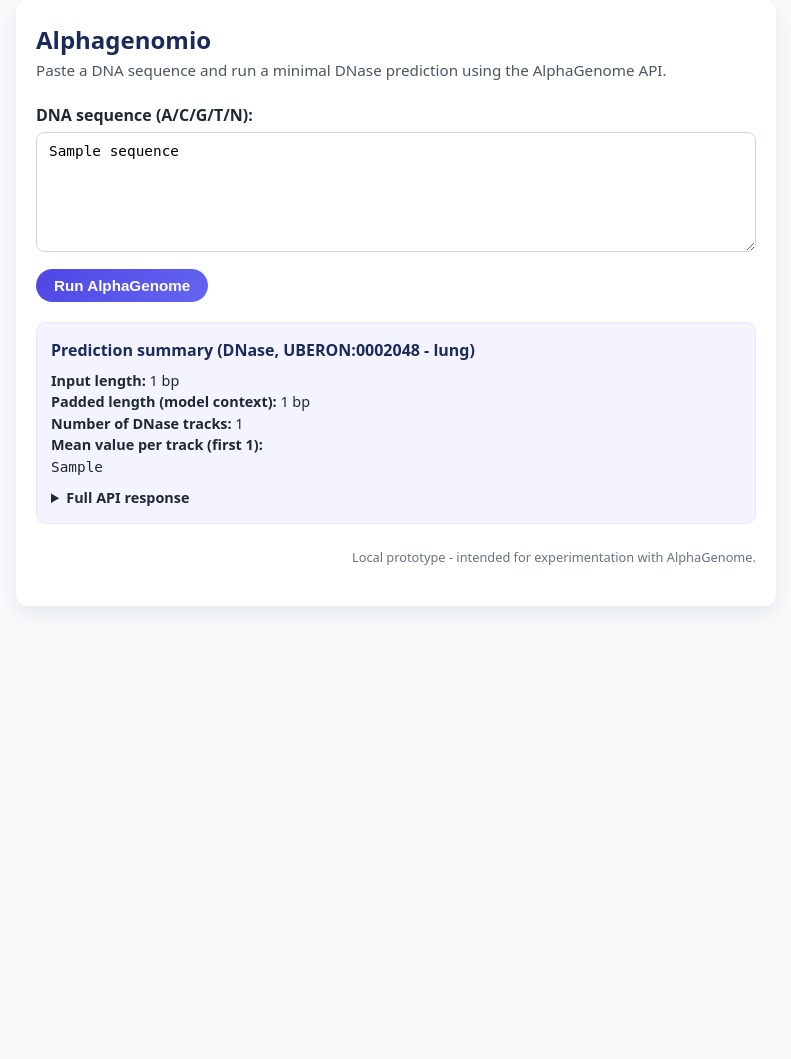
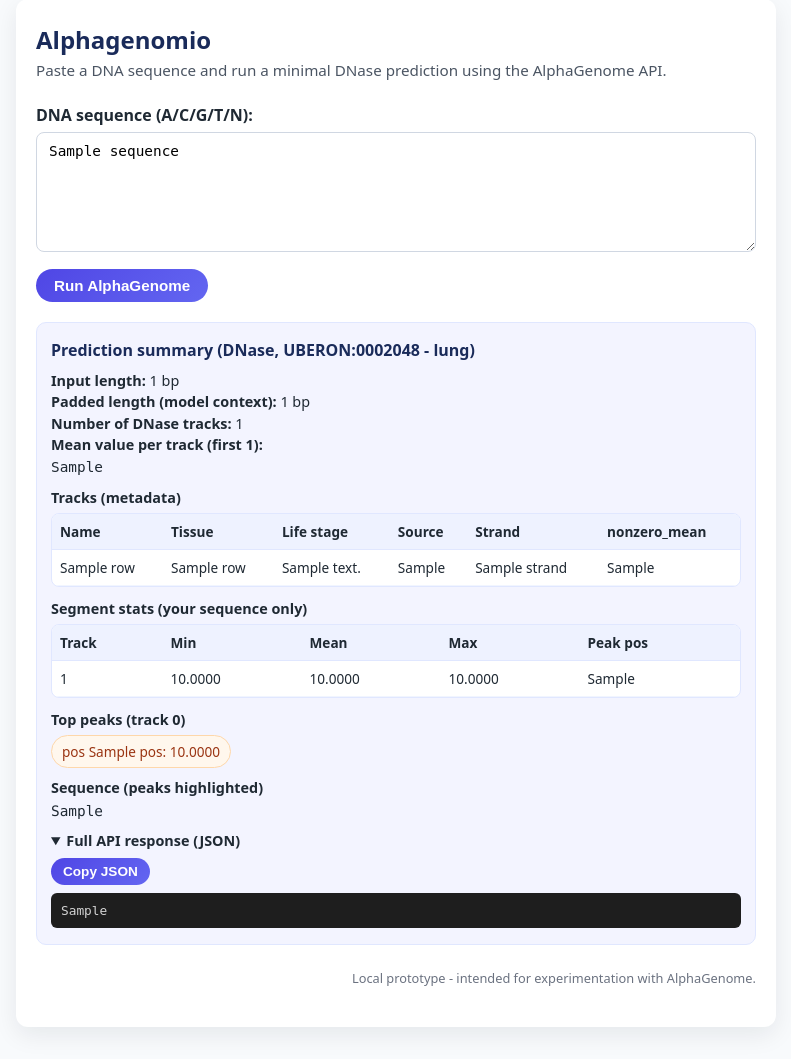
Before and after one commit to gorelikspb/alphagenomio, a Flask app: template templates/index.html in a window 1280 px wide. Shown: the part 33-1092 px from the top of the page, without its empty margins (244-1035 px from the left). Before the commit the page ends 642 px from the top, so only its background shows below. Run offline with Flask 3, Linux system fonts and the light colour scheme; the template is opened without the code that fills it: most values are stand-ins (such as "Sample title", 1, 10 or a date in 2020).

Commit message:
Update: highlight DNase peaks
Made-with: Cursor

```diff
--- a/app.py
+++ b/app.py
@@ -110,6 +110,105 @@ def _build_api_raw_output(output, segment, start_idx: int, seq_len: int) -> dict
     return raw
 
 
+def _summarize_segment_stats(segment, max_tracks: int = 10) -> List[dict]:
+    """Compute compact per-track stats over the user's segment."""
+    try:
+        import numpy as np
+    except ImportError:
+        # Minimal fallback without numpy
+        stats: List[dict] = []
+        num_pos = len(segment)
+        num_tracks = len(segment[0]) if num_pos and hasattr(segment[0], "__len__") else 1
+        num_tracks = min(num_tracks, max_tracks)
+        for j in range(num_tracks):
+            vals = [float(segment[i][j]) for i in range(num_pos)]
+            vmin = min(vals) if vals else 0.0
+            vmax = max(vals) if vals else 0.0
+            mean = sum(vals) / max(len(vals), 1)
+            argmax = vals.index(vmax) + 1 if vals else None
+            stats.append({"track_index": j, "min": vmin, "mean": mean, "max": vmax, "max_pos": argmax})
+        return stats
+
+    seg = np.asarray(segment, dtype=float)
+    if seg.ndim == 1:
+        seg = seg.reshape(-1, 1)
+    seg = seg[:, :max_tracks]
+    mins = seg.min(axis=0)
+    maxs = seg.max(axis=0)
+    means = seg.mean(axis=0)
+    argmax = seg.argmax(axis=0) + 1  # 1-based position within segment
+    out: List[dict] = []
+    for j in range(seg.shape[1]):
+        out.append(
+            {
+                "track_index": int(j),
+                "min": float(mins[j]),
+                "mean": float(means[j]),
+                "max": float(maxs[j]),
+                "max_pos": int(argmax[j]),
+            }
+        )
+    return out
+
+
+def _compact_track_metadata(output, max_tracks: int = 10) -> Optional[List[dict]]:
+    """Return a compact view of TrackData.metadata for quick UI display."""
+    if output.dnase is None or not hasattr(output.dnase, "metadata") or output.dnase.metadata is None:
+        return None
+    meta = output.dnase.metadata
+    try:
+        records = meta.to_dict("records")
+    except Exception:
+        return None
+
+    keep_cols = [
+        "name",
+        "strand",
+        "biosample_name",
+        "biosample_type",
+        "biosample_life_stage",
+        "ontology_curie",
+        "data_source",
+        "nonzero_mean",
+    ]
+    compact: List[dict] = []
+    for row in records[:max_tracks]:
+        compact.append({k: _to_serializable(row.get(k)) for k in keep_cols if k in row})
+    return compact
+
+
+def _top_peaks(segment, k: int = 5, track_index: int = 0) -> List[dict]:
+    """Return top-k peak positions within the user's segment for a given track."""
+    try:
+        import numpy as np
+    except ImportError:
+        vals = [float(segment[i][track_index]) for i in range(len(segment))] if segment else []
+        ranked = sorted(enumerate(vals, start=1), key=lambda t: t[1], reverse=True)[:k]
+        return [{"pos": int(pos), "value": float(v)} for pos, v in ranked]
+
+    seg = np.asarray(segment, dtype=float)
+    if seg.ndim == 1:
+        seg = seg.reshape(-1, 1)
+    if seg.shape[0] == 0:
+        return []
+    j = min(track_index, seg.shape[1] - 1)
+    v = seg[:, j]
+    k = min(k, v.shape[0])
+    # argpartition for speed, then sort those indices by value desc
+    idx = np.argpartition(-v, k - 1)[:k]
+    idx = idx[np.argsort(-v[idx])]
+    return [{"pos": int(i + 1), "value": float(v[i])} for i in idx]  # 1-based
+
+
+def _highlighted_sequence(sequence: str, peak_positions_1based: List[int]) -> List[dict]:
+    """Return a per-base structure for templating with peak highlights."""
+    peak_set = set(int(p) for p in peak_positions_1based)
+    out: List[dict] = []
+    for i, ch in enumerate(sequence, start=1):
+        out.append({"pos": i, "ch": ch, "is_peak": i in peak_set})
+    return out
+
+
 def summarize_dnase_predictions(values) -> List[float]:
     """
     Take a 2D array (sequence_length x num_tracks) and return
@@ -167,6 +266,10 @@ def index():
                 start_idx = (len(padded) - len(sequence)) // 2
                 segment = dnase_values[start_idx : start_idx + len(sequence)]
                 means = summarize_dnase_predictions(segment)
+                segment_stats = _summarize_segment_stats(segment, max_tracks=10)
+                track_meta = _compact_track_metadata(output, max_tracks=10)
+                peaks_t0 = _top_peaks(segment, k=5, track_index=0)
+                highlighted_seq = _highlighted_sequence(sequence, [p["pos"] for p in peaks_t0])
                 api_raw = _build_api_raw_output(output, segment, start_idx, len(sequence))
                 try:
                     api_raw_json = json.dumps(api_raw, indent=2, ensure_ascii=False)
@@ -178,6 +281,10 @@ def index():
                     "padded_length": len(padded),
                     "num_tracks": len(means),
                     "track_means": [round(m, 4) for m in means[:10]],  # show first 10
+                    "segment_stats": segment_stats,
+                    "track_meta": track_meta,
+                    "peaks_t0": peaks_t0,
+                    "highlighted_seq": highlighted_seq,
                     "api_raw_json": api_raw_json,
                 }
             except Exception as exc:  # noqa: BLE001
--- a/templates/index.html
+++ b/templates/index.html
@@ -140,9 +140,102 @@
             <code>{{ result.track_means }}</code>
           </li>
         </ul>
-        <details style="margin-top: 12px;">
-          <summary style="cursor: pointer; font-weight: 600;">Full API response</summary>
-          <pre style="margin: 8px 0 0; padding: 10px; background: #1e1e1e; color: #d4d4d4; border-radius: 6px; font-size: 0.8rem; overflow: auto; max-height: 400px;">{{ result.api_raw_json | e }}</pre>
+        {% if result.track_meta %}
+          <div style="margin-top: 12px;">
+            <div style="font-weight: 600; margin-bottom: 6px;">Tracks (metadata)</div>
+            <div style="overflow: auto; border: 1px solid #e0e7ff; border-radius: 8px; background: #ffffff;">
+              <table style="width: 100%; border-collapse: collapse; font-size: 0.85rem;">
+                <thead>
+                  <tr style="background: #eef2ff; text-align: left;">
+                    <th style="padding: 8px; border-bottom: 1px solid #e0e7ff;">Name</th>
+                    <th style="padding: 8px; border-bottom: 1px solid #e0e7ff;">Tissue</th>
+                    <th style="padding: 8px; border-bottom: 1px solid #e0e7ff;">Life stage</th>
+                    <th style="padding: 8px; border-bottom: 1px solid #e0e7ff;">Source</th>
+                    <th style="padding: 8px; border-bottom: 1px solid #e0e7ff;">Strand</th>
+                    <th style="padding: 8px; border-bottom: 1px solid #e0e7ff;">nonzero_mean</th>
+                  </tr>
+                </thead>
+                <tbody>
+                {% for row in result.track_meta %}
+                  <tr>
+                    <td style="padding: 8px; border-bottom: 1px solid #f1f5ff;">{{ row.name }}</td>
+                    <td style="padding: 8px; border-bottom: 1px solid #f1f5ff;">{{ row.biosample_name }}</td>
+                    <td style="padding: 8px; border-bottom: 1px solid #f1f5ff;">{{ row.biosample_life_stage }}</td>
+                    <td style="padding: 8px; border-bottom: 1px solid #f1f5ff;">{{ row.data_source }}</td>
+                    <td style="padding: 8px; border-bottom: 1px solid #f1f5ff;">{{ row.strand }}</td>
+                    <td style="padding: 8px; border-bottom: 1px solid #f1f5ff;">{{ row.nonzero_mean }}</td>
+                  </tr>
+                {% endfor %}
+                </tbody>
+              </table>
+            </div>
+          </div>
+        {% endif %}
+
+        {% if result.segment_stats %}
+          <div style="margin-top: 12px;">
+            <div style="font-weight: 600; margin-bottom: 6px;">Segment stats (your sequence only)</div>
+            <div style="overflow: auto; border: 1px solid #e0e7ff; border-radius: 8px; background: #ffffff;">
+              <table style="width: 100%; border-collapse: collapse; font-size: 0.85rem;">
+                <thead>
+                  <tr style="background: #eef2ff; text-align: left;">
+                    <th style="padding: 8px; border-bottom: 1px solid #e0e7ff;">Track</th>
+                    <th style="padding: 8px; border-bottom: 1px solid #e0e7ff;">Min</th>
+                    <th style="padding: 8px; border-bottom: 1px solid #e0e7ff;">Mean</th>
+                    <th style="padding: 8px; border-bottom: 1px solid #e0e7ff;">Max</th>
+                    <th style="padding: 8px; border-bottom: 1px solid #e0e7ff;">Peak pos</th>
+                  </tr>
+                </thead>
+                <tbody>
+                {% for st in result.segment_stats %}
+                  <tr>
+                    <td style="padding: 8px; border-bottom: 1px solid #f1f5ff;">{{ st.track_index }}</td>
+                    <td style="padding: 8px; border-bottom: 1px solid #f1f5ff;">{{ "%.4f"|format(st.min) }}</td>
+                    <td style="padding: 8px; border-bottom: 1px solid #f1f5ff;">{{ "%.4f"|format(st.mean) }}</td>
+                    <td style="padding: 8px; border-bottom: 1px solid #f1f5ff;">{{ "%.4f"|format(st.max) }}</td>
+                    <td style="padding: 8px; border-bottom: 1px solid #f1f5ff;">{{ st.max_pos }}</td>
+                  </tr>
+                {% endfor %}
+                </tbody>
+              </table>
+            </div>
+          </div>
+        {% endif %}
+
+        {% if result.peaks_t0 %}
+          <div style="margin-top: 12px;">
+            <div style="font-weight: 600; margin-bottom: 6px;">Top peaks (track 0)</div>
+            <div style="display: flex; flex-wrap: wrap; gap: 8px;">
+              {% for p in result.peaks_t0 %}
+                <div style="background: #fff7ed; border: 1px solid #fed7aa; color: #9a3412; padding: 6px 10px; border-radius: 999px; font-size: 0.85rem;">
+                  pos {{ p.pos }}: {{ "%.4f"|format(p.value) }}
+                </div>
+              {% endfor %}
+            </div>
+          </div>
+        {% endif %}
+
+        {% if result.highlighted_seq %}
+          <div style="margin-top: 10px;">
+            <div style="font-weight: 600; margin-bottom: 6px;">Sequence (peaks highlighted)</div>
+            <div style="font-family: ui-monospace, SFMono-Regular, Menlo, Monaco, Consolas, \"Liberation Mono\", \"Courier New\", monospace; font-size: 0.95rem; line-height: 1.6; word-break: break-all; padding: 10px; border-radius: 8px; border: 1px solid #e0e7ff; background: #ffffff;">
+              {% for b in result.highlighted_seq %}
+                {% if b.is_peak %}
+                  <span title="pos {{ b.pos }}" style="background: #fde68a; border-radius: 4px; padding: 0 2px;">{{ b.ch }}</span>
+                {% else %}
+                  <span title="pos {{ b.pos }}">{{ b.ch }}</span>
+                {% endif %}
+              {% endfor %}
+            </div>
+          </div>
+        {% endif %}
+
+        <details open style="margin-top: 12px;">
+          <summary style="cursor: pointer; font-weight: 600;">Full API response (JSON)</summary>
+          <div style="display: flex; gap: 8px; margin-top: 8px;">
+            <button type="button" class="btn-primary" style="padding: 6px 12px; margin-top: 0; font-size: 0.85rem;" onclick="navigator.clipboard.writeText(document.getElementById('api-json').innerText)">Copy JSON</button>
+          </div>
+          <pre id="api-json" style="margin: 8px 0 0; padding: 10px; background: #1e1e1e; color: #d4d4d4; border-radius: 6px; font-size: 0.8rem; overflow: auto; max-height: 400px;">{{ result.api_raw_json | e }}</pre>
         </details>
       </div>
     {% endif %}
```
